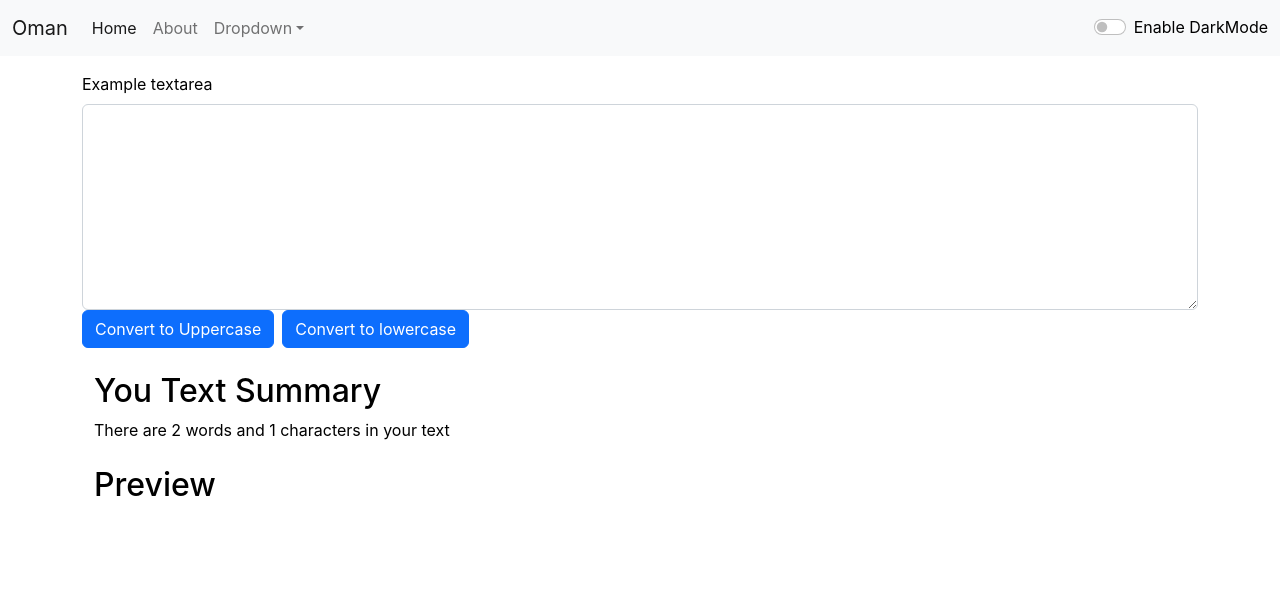
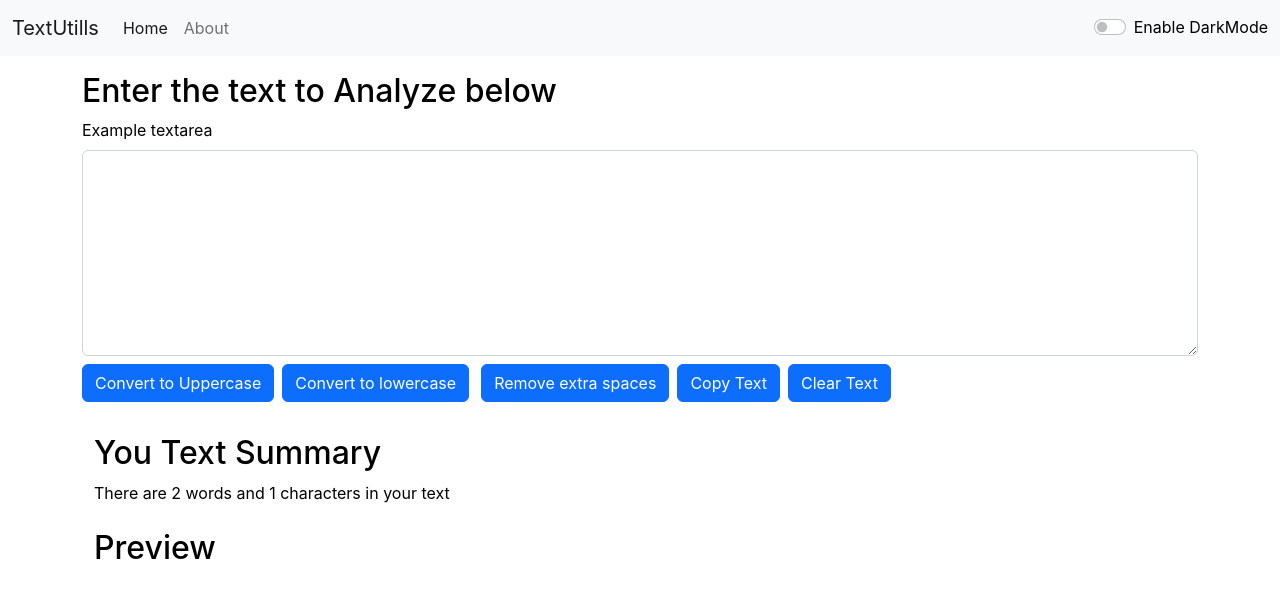
Before and after one commit to Okiitr/React, a React (Create React App) app in the folder my-app/: page / in a window 1280 px wide. Shown: the top 598 px of the page. Built offline with nearby package versions, Linux system fonts and the light colour scheme.

Commit message:
app completed

```diff
--- a/my-app/src/App.js
+++ b/my-app/src/App.js
@@ -6,39 +6,46 @@ import { useState } from "react";
 import Alert from "./components/Alert";
 
 function App() {
-
-
-  const [alert, setAlert] = useState("something");
+  const [alert, setAlert] = useState(null);
 
   const showAlert = (message, type) => {
     setAlert({
       msg: message,
-      Type: type
-    })
+      type: type,
+    });
     setTimeout(() => {
-      setAlert(null)
+      setAlert(null);
     }, 1500);
-  }
-  const [mode, setMode] = useState('light');
+  };
+
+  const [mode, setMode] = useState("light");
   const toggleMode = () => {
-    if (mode === 'light') {
-      setMode('dark');
-      document.body.style.backgroundColor = 'grey';
-      showAlert("Dark mode has been enable", "success")
+    if (mode === "light") {
+      setMode("dark");
+      document.body.style.backgroundColor = "#0080ff";
+      showAlert("Dark mode has been enable", "success");
+    } else {
+      setMode("light");
+      document.body.style.backgroundColor = "white";
+      showAlert("Light mode has been enable", "success");
     }
-    else {
-      setMode('light');
-      document.body.style.backgroundColor = 'white';
-      showAlert("Light mode has been enable", "success")
-    }
-  }
+  };
 
   return (
     <>
-      <Navbar heading="Oman" about="About" mode={mode} toggleMode={toggleMode} />
+      <Navbar
+        heading="TextUtills"
+        about="About"
+        mode={mode}
+        toggleMode={toggleMode}
+      />
       <Alert alert={alert} />
       <div className="container my-3">
-        <Textarea showAlert={showAlert} heading="Enter the text to Analyze below" mode={mode} />
+        <Textarea
+          showAlert={showAlert}
+          heading="Enter the text to Analyze below"
+          mode={mode}
+        />
       </div>
     </>
   );
--- a/my-app/src/components/Alert.js
+++ b/my-app/src/components/Alert.js
@@ -4,14 +4,14 @@ import React from 'react'
 
 export default function Alert(props) {
 
-//   const capitalize = (word) => {
-//         const lower = word.toLowerCase();
-//         return (lower.slice(1)=lower.charAt(0).toUpperCase() );
-//        }
+  // const capitalize = (word) => {
+  //       const lower = word.toLowerCase();
+  //       return (lower.slice(1)=lower.charAt(0).toUpperCase() );
+  //      }
   return (
-    props.alert.type && <div class={`alert alert-${props.alert.type} alert-dismissible fade show" role="alert`}>
+   props.alert && <div className={`alert alert-${props.alert.type} alert-dismissible fade show`} role="alert">
     <strong>{props.alert.type}</strong> :{props.alert.msg}
-    <button type="button" class="btn-close" data-bs-dismiss="alert" aria-label="Close"></button>
+    <button type="button" className="btn-close" data-bs-dismiss="alert" aria-label="Close"></button>
   </div>
   )
 
--- a/my-app/src/components/Navbar.js
+++ b/my-app/src/components/Navbar.js
@@ -18,7 +18,7 @@ export default function Navbar(props) {
                         <li className="nav-item">
                             <a className="nav-link" href="/">{props.about}</a>
                         </li>
-                        <li className="nav-item dropdown">
+                        {/* <li className="nav-item dropdown">
                             <a className="nav-link dropdown-toggle" href="/" id="navbarDropdown" role="button" data-bs-toggle="dropdown" aria-expanded="false">
                                 Dropdown
                             </a>
@@ -27,11 +27,11 @@ export default function Navbar(props) {
                                 <li><a className="dropdown-item" href="/">Another action</a></li>
                                 <li><a className="dropdown-item" href="/">Something else here</a></li>
                             </ul>
-                        </li>
+                        </li> */}
                     </ul>
 
                     <div className={`form-check form-switch text-${props.mode === 'light' ? 'black' : 'white'}`}>
-                        <input className="form-check-input" onClick={props.toogleMode} role="switch" type="checkbox" id="flexSwitchCheckDefault" />
+                        <input className="form-check-input" onClick={props.toggleMode} role="switch" type="checkbox" id="flexSwitchCheckDefault" />
                         <label className="form-check-label" htmlFor="flexSwitchCheckDefault">Enable DarkMode </label>
                     </div>
                     {/* <form className="d-flex" role="search">
--- a/my-app/src/components/Textarea.js
+++ b/my-app/src/components/Textarea.js
@@ -10,25 +10,51 @@ export default function Textarea(props) {
     let newText = text.toUpperCase();
     setText(newText)
     props.showAlert("Converted to uppercase!", "success");
+
   }
   const changeToLower = () => {
     let newText = text.toLowerCase();
     setText(newText)
     props.showAlert("Converted to Lowercase!", "success");
+
   }
+  const handleExtraSpaces = () => {
+    let newText = text.split(/[ ]+/);
+    setText(newText.join(" "))
+    props.showAlert("Extra Space is Removed!", "success");
+}
+const handleCopy = () => {
+  var text = document.getElementById("myBox");
+  text.select();
+  navigator.clipboard.writeText(text.value);
+  props.showAlert("Text Copied!", "success");
+
+}
+const handleClear = () => {
+  setText("")
+  props.showAlert("Text is Cleared", "success");
+
+}
+
   const handleOnChange = (event) => {
     console.log("changing state")
     setText(event.target.value) //updating our text when we are writing on it.
   }
+
   return (
     <div >
 
       <div className="mb-3" style={{ color: props.mode === 'dark' ? 'white' : 'black' }}>
-        <h2>{props.head}</h2>
+        <h2>{props.heading}</h2>
         <label htmlFor="exampleFormControlTextarea1" className="form-label"> Example textarea </label>
-        <textarea className="form-control" value={text} onChange={handleOnChange} id="exampleFormControlTextarea1" rows="8" style={{ backgroundcolour: props.mode === 'dark' ? 'Grey' : 'white', color: props.mode === 'dark' ? 'white' : 'black' }}></textarea>
-        <button className="btn btn-primary" onClick={changeToUpper} >Convert to Uppercase</button>
-        <button className="btn btn-primary mx-2" onClick={changeToLower}>Convert to lowercase</button>
+
+        <textarea className="form-control" value={text} onChange={handleOnChange} id="myBox" rows="8" style={{ backgroundColor: props.mode === 'dark' ? '#20262d': 'white', color: props.mode === 'dark' ? 'white' : 'black' }}></textarea>
+
+        <button className="btn btn-primary my-2" onClick={changeToUpper} >Convert to Uppercase</button>
+        <button className="btn btn-primary my-2 mx-2" onClick={changeToLower}>Convert to lowercase</button>
+        <button className="btn btn-primary mx-1" onClick={handleExtraSpaces}>Remove extra spaces</button>
+        <button className="btn btn-primary mx-1" onClick={handleCopy}>Copy Text</button>
+        <button className="btn btn-primary mx-1" onClick={handleClear}>Clear Text</button>
       </div>
       <div className="container my-4" style={{ color: props.mode === 'dark' ? 'white' : 'black' }}>
         <h2>You Text Summary</h2>
```
